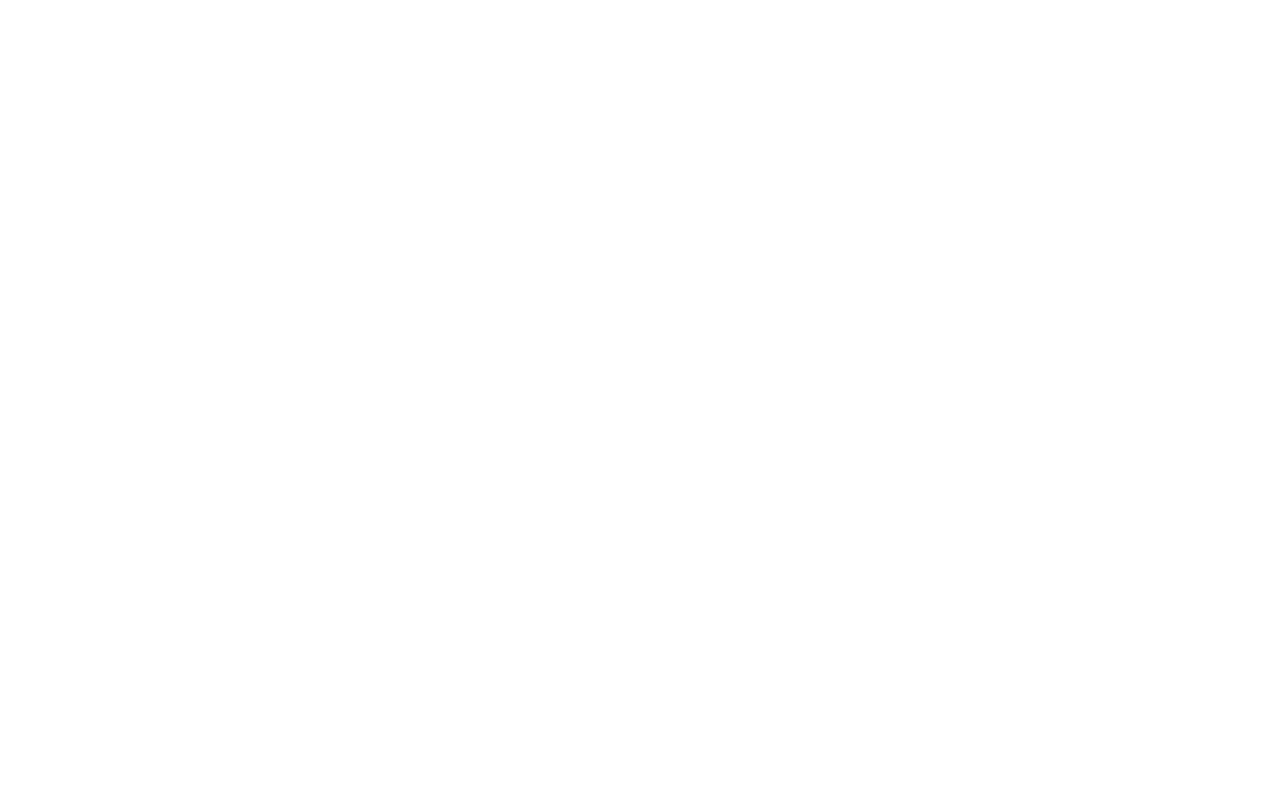
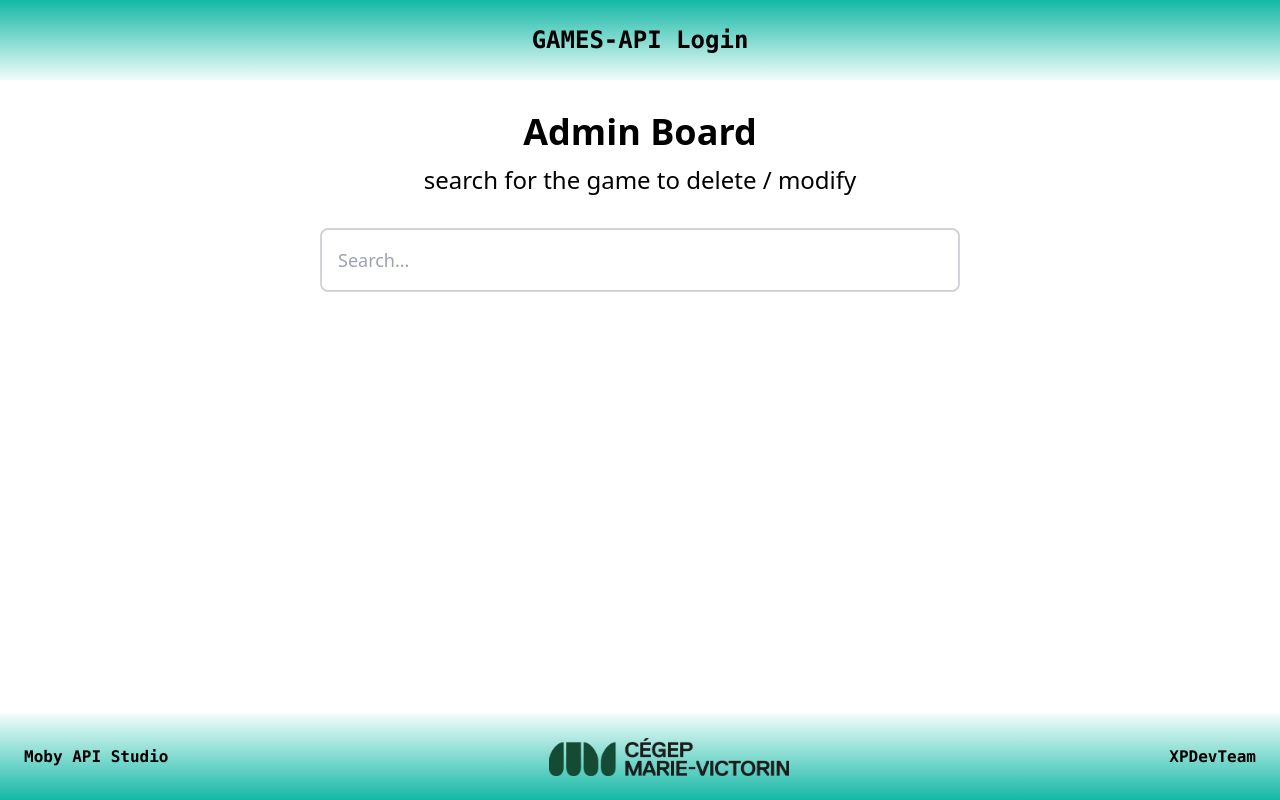
Before and after one commit to TpFinalWeb/fe, a React (Create React App) app: page /admin in a window 1280 px wide. Before the commit this address had no page. Built offline with nearby package versions, Linux system fonts and the light colour scheme.

Commit message:
started admin board to do REST

```diff
--- a/src/App.tsx
+++ b/src/App.tsx
@@ -6,6 +6,7 @@
 import './App.css';
 import { BrowserRouter, Routes, Route } from "react-router";
 import Register from "./page/connection/register.tsx";
+import AdminBoard from "./page/admin/adminBoard.tsx";
 
 
 
@@ -18,7 +19,7 @@
             <Route path="/" element={<AxiosTest/>}/>
             <Route path="/login" element={<Login/>}/>
             <Route path="/register" element={<Register/>}/>
-
+            <Route path="/admin" element={<AdminBoard />}/>
 
           </Routes>
         </BrowserRouter>
--- /dev/null
+++ b/src/page/admin/adminBoard.tsx
@@ -0,0 +1,62 @@
+import React, { useState } from "react";
+import Header from "../../components/header.tsx";
+import Footer from "../../components/footer.tsx";
+
+
+export default function AdminBoard() {
+    const words = [
+        "apple", "banana", "boze", "cherry", "date", "elderberry", "fig", "grape",
+        "honeydew", "kiwi", "lemon", "mango", "nectarine", "orange",
+        "papaya", "quince", "raspberry", "strawberry", "tangerine",
+        "ugli fruit", "vanilla", "watermelon", "xigua", "yellow passion fruit", "zucchini"
+    ];
+    const [searchTerm, setSearchTerm] = useState("");
+    const [filteredWords, setFilteredWords] = useState<string[]>([]);
+
+    const handleSearchChange = (event: React.ChangeEvent<HTMLInputElement>) => {
+        const value = event.target.value;
+        setSearchTerm(value);
+        if (value) {
+            setFilteredWords(words.filter(word => word.toLowerCase().startsWith(value.toLowerCase())));
+        } else {
+            setFilteredWords([]);
+        }
+    };
+
+    return (
+        <div>
+            <Header />
+            <div className="text-center">
+                <h1 className="text-4xl font-bold text-center mt-8">Admin Board</h1>
+                <h2 className="text-2xl mt-3">search for the game to delete / modify</h2>
+                <div className="flex justify-center my-8">
+                    <input
+                        type="text"
+                        placeholder="Search..."
+                        className="w-1/2 p-4 text-lg border-2 border-gray-300 rounded-lg focus:outline-none focus:border-blue-500"
+                        value={searchTerm}
+                        onChange={handleSearchChange}
+                    />
+                    </div>
+
+                    {filteredWords.length > 0 && (
+                        <div className="absolute bg-white border border-gray-300 rounded-lg shadow-lg w-1/2 mt-2">
+                            <ul>
+                                {filteredWords.map((word, index) => (
+                                    <li key={index} className="p-2 hover:bg-gray-200 cursor-pointer">
+                                        {word}
+                                    </li>
+                                ))}
+                            </ul>
+                        </div>
+                    )}
+                </div>
+
+            <div className="fixed bottom-0 w-full">
+                <Footer />
+            </div>
+
+
+        </div>
+    );
+}
```
